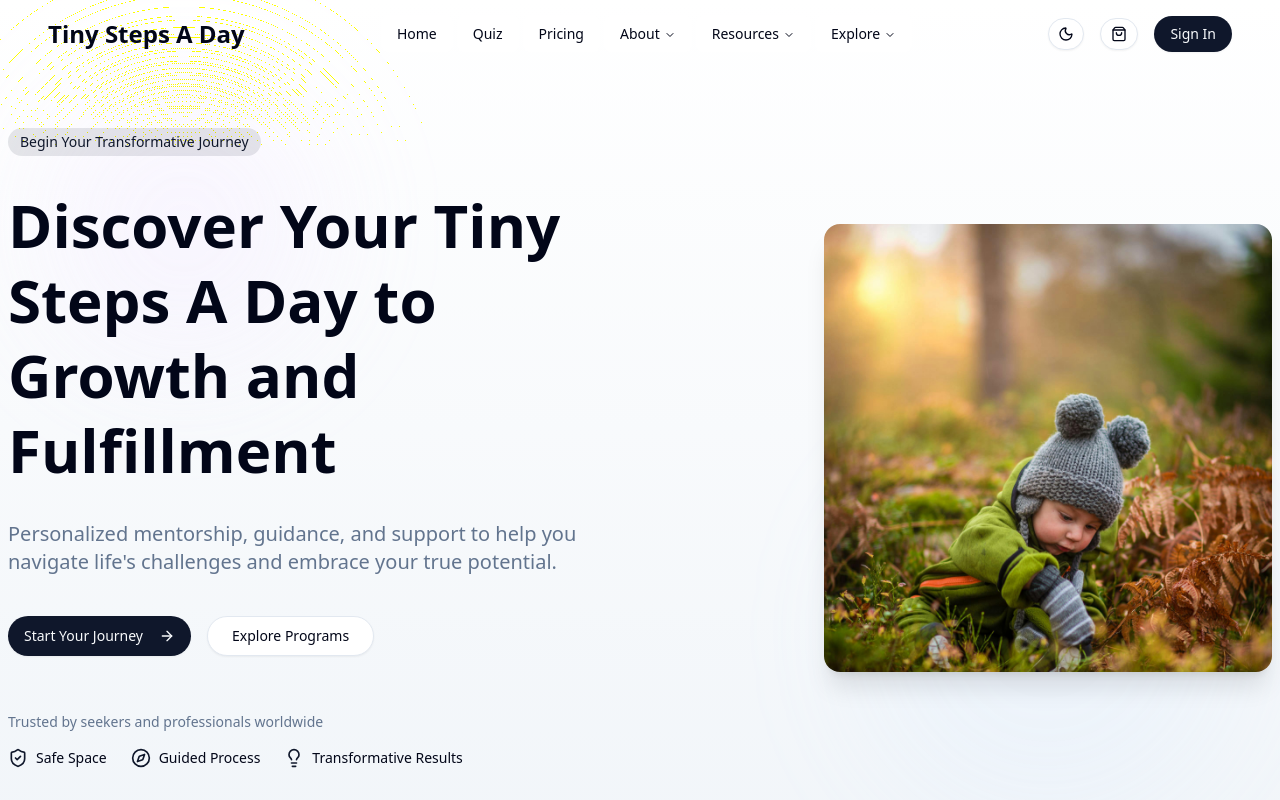
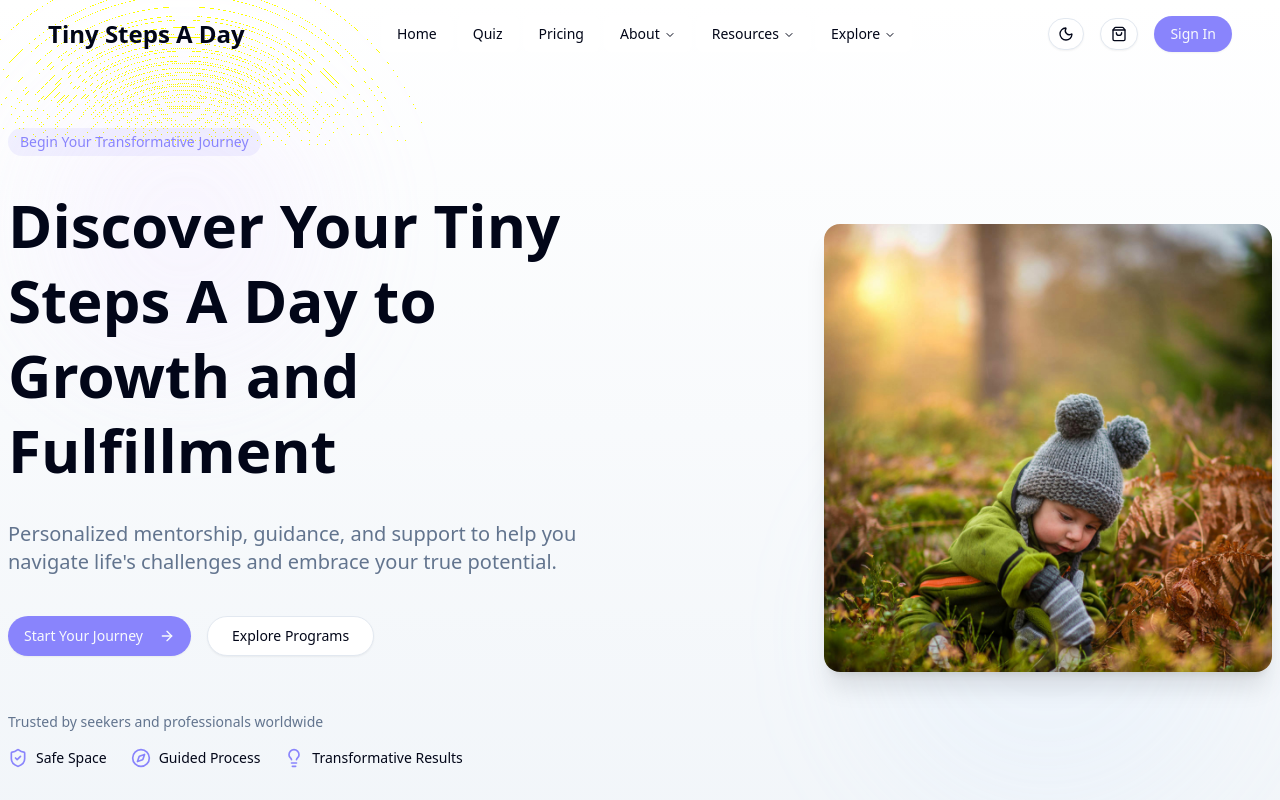
Before and after one commit to tinystepsaday/tinystepsaday-visitor-frontend, a Next.js app: page / in a window 1280 px wide. Shown: the top 800 px of the page. Built offline with nearby package versions, Linux system fonts and the light colour scheme.

Commit message:
ft: Applying color theme

```diff
--- a/src/app/about/page.tsx
+++ b/src/app/about/page.tsx
@@ -250,6 +250,7 @@ const About = () => {
             title="Our Values"
             subtitle="The core principles that guide everything we do"
             centered={true}
+            className="text-primary"
           />
 
           <div className="grid sm:grid-cols-2 lg:grid-cols-4 gap-6 mt-12">
@@ -257,7 +258,7 @@ const About = () => {
               <div className="h-12 w-12 rounded-full bg-primary/10 flex items-center justify-center mb-4">
                 <Heart className="h-6 w-6 text-primary" />
               </div>
-              <h3 className="text-xl font-semibold mb-3">Compassion</h3>
+              <h3 className="text-xl font-semibold mb-3 text-primary">Compassion</h3>
               <p className="text-muted-foreground">
                 We approach every interaction with kindness, understanding, and care for the whole person.
               </p>
@@ -267,7 +268,7 @@ const About = () => {
               <div className="h-12 w-12 rounded-full bg-primary/10 flex items-center justify-center mb-4">
                 <Compass className="h-6 w-6 text-primary" />
               </div>
-              <h3 className="text-xl font-semibold mb-3">Authenticity</h3>
+              <h3 className="text-xl font-semibold mb-3 text-primary">Authenticity</h3>
               <p className="text-muted-foreground">
                 We champion honesty, transparency, and the courage to be truly ourselves in all we do.
               </p>
--- a/src/app/globals.css
+++ b/src/app/globals.css
@@ -51,14 +51,14 @@
   --card-foreground: oklch(0.129 0.042 264.695);
   --popover: oklch(1 0 0);
   --popover-foreground: oklch(0.129 0.042 264.695);
-  --primary: oklch(0.208 0.042 265.755);
+  --primary: oklch(0.674 0.172 282.5); /* Vivid violet */
   --primary-foreground: oklch(0.984 0.003 247.858);
   --secondary: oklch(0.968 0.007 247.896);
   --secondary-foreground: oklch(0.208 0.042 265.755);
   --muted: oklch(0.968 0.007 247.896);
   --muted-foreground: oklch(0.554 0.046 257.417);
-  --accent: oklch(0.968 0.007 247.896);
-  --accent-foreground: oklch(0.208 0.042 265.755);
+  --accent: oklch(0.674 0.172 282.5); /* Vivid violet */
+  --accent-foreground: oklch(0.984 0.003 247.858);
   --destructive: oklch(0.577 0.245 27.325);
   --border: oklch(0.929 0.013 255.508);
   --input: oklch(0.929 0.013 255.508);
@@ -68,12 +68,12 @@
   --chart-3: oklch(0.398 0.07 227.392);
   --chart-4: oklch(0.828 0.189 84.429);
   --chart-5: oklch(0.769 0.188 70.08);
-  --sidebar: oklch(0.984 0.003 247.858);
+  --sidebar: oklch(0.674 0.172 282.5); /* Vivid violet */
   --sidebar-foreground: oklch(0.129 0.042 264.695);
-  --sidebar-primary: oklch(0.208 0.042 265.755);
+  --sidebar-primary: oklch(0.674 0.172 282.5); /* Vivid violet */
   --sidebar-primary-foreground: oklch(0.984 0.003 247.858);
-  --sidebar-accent: oklch(0.968 0.007 247.896);
-  --sidebar-accent-foreground: oklch(0.208 0.042 265.755);
+  --sidebar-accent: oklch(0.674 0.172 282.5); /* Vivid violet */
+  --sidebar-accent-foreground: oklch(0.984 0.003 247.858);
   --sidebar-border: oklch(0.929 0.013 255.508);
   --sidebar-ring: oklch(0.704 0.04 256.788);
 }
@@ -85,13 +85,13 @@
   --card-foreground: oklch(0.984 0.003 247.858);
   --popover: oklch(0.208 0.042 265.755);
   --popover-foreground: oklch(0.984 0.003 247.858);
-  --primary: oklch(0.929 0.013 255.508);
-  --primary-foreground: oklch(0.208 0.042 265.755);
+  --primary: oklch(0.674 0.172 282.5); /* Vivid violet */
+  --primary-foreground: oklch(0.984 0.003 247.858);
   --secondary: oklch(0.279 0.041 260.031);
   --secondary-foreground: oklch(0.984 0.003 247.858);
   --muted: oklch(0.279 0.041 260.031);
   --muted-foreground: oklch(0.704 0.04 256.788);
-  --accent: oklch(0.279 0.041 260.031);
+  --accent: oklch(0.674 0.172 282.5); /* Vivid violet */
   --accent-foreground: oklch(0.984 0.003 247.858);
   --destructive: oklch(0.704 0.191 22.216);
   --border: oklch(1 0 0 / 10%);
@@ -102,11 +102,11 @@
   --chart-3: oklch(0.769 0.188 70.08);
   --chart-4: oklch(0.627 0.265 303.9);
   --chart-5: oklch(0.645 0.246 16.439);
-  --sidebar: oklch(0.208 0.042 265.755);
+  --sidebar: oklch(0.674 0.172 282.5); /* Vivid violet */
   --sidebar-foreground: oklch(0.984 0.003 247.858);
-  --sidebar-primary: oklch(0.488 0.243 264.376);
+  --sidebar-primary: oklch(0.674 0.172 282.5); /* Vivid violet */
   --sidebar-primary-foreground: oklch(0.984 0.003 247.858);
-  --sidebar-accent: oklch(0.279 0.041 260.031);
+  --sidebar-accent: oklch(0.674 0.172 282.5); /* Vivid violet */
   --sidebar-accent-foreground: oklch(0.984 0.003 247.858);
   --sidebar-border: oklch(1 0 0 / 10%);
   --sidebar-ring: oklch(0.551 0.027 264.364);
```
